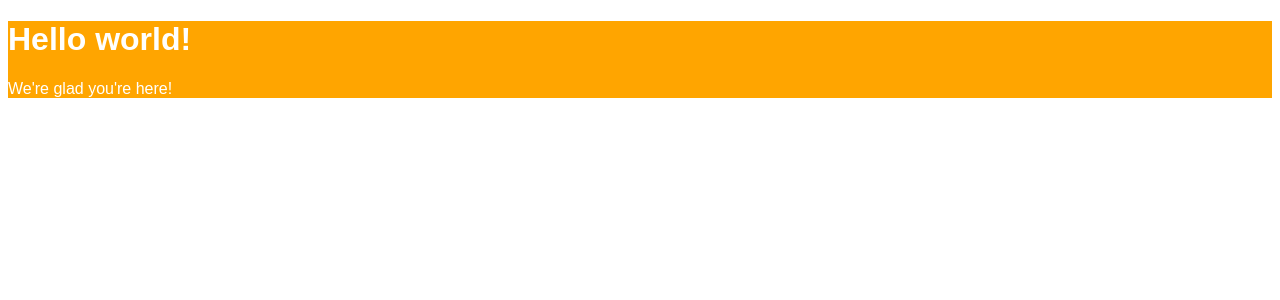
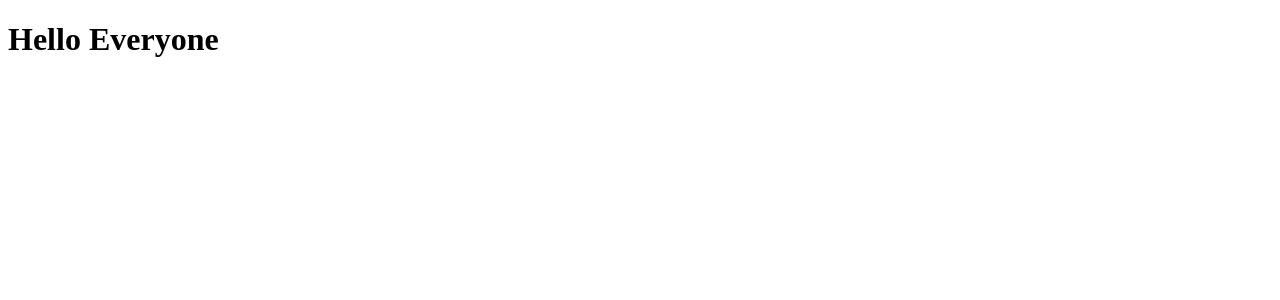
Before and after one commit to sushilbshinde/react-is-fun, a React (Create React App) app: page / in a window 1280 px wide. Shown: the top 300 px of the page. Built offline with nearby package versions, Linux system fonts and the light colour scheme.

Commit message:
create a component

```diff
--- a/src/index.js
+++ b/src/index.js
@@ -1,16 +1,14 @@
 import React from 'react'
 import ReactDOM from 'react-dom'
 
-var style = {
-    backgroundColor: 'orange',
-    color: 'white',
-    fontFamily: 'Arial'
+class Message extends React.Component {
+    render() {
+        return (
+            <div>
+                <h1>Hello Everyone</h1>
+            </div>
+        )
+    }
 }
 
-ReactDOM.render(
-    <div style={style}>
-        <h1 id="heading-element">Hello world!</h1>
-        <p>We're glad you're here!</p>
-    </div>,
-    document.getElementById('root')
-)
+ReactDOM.render(<Message />, document.getElementById('root'))
```
